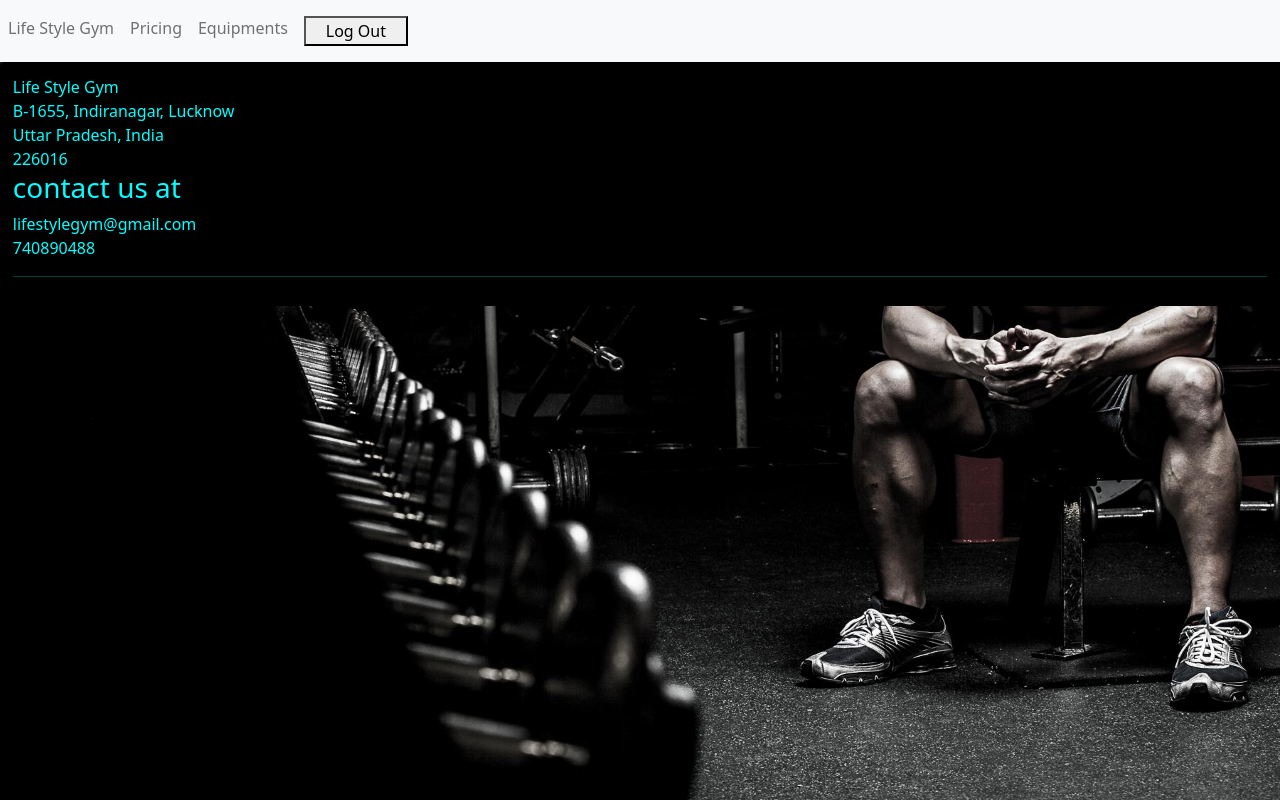
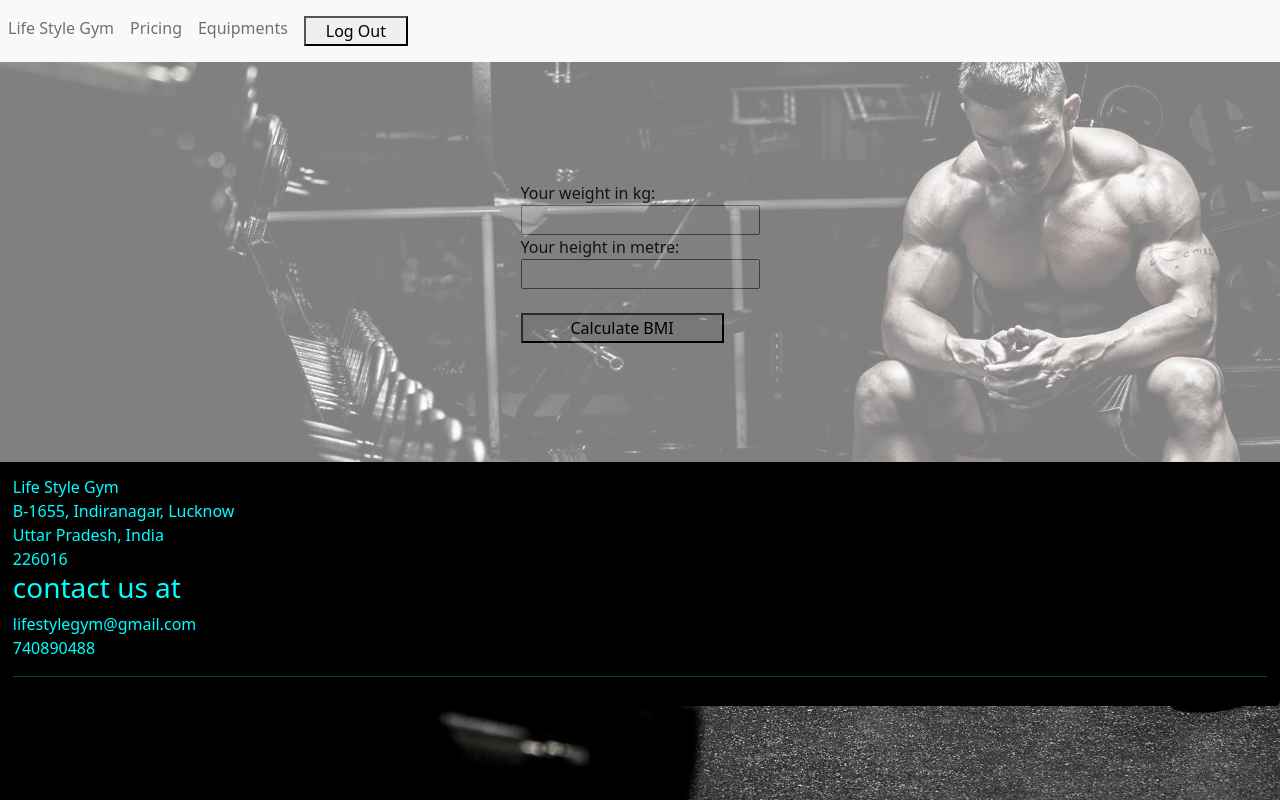
Before and after one commit to hozaifa56/Lifestyle-Gym, a plain HTML site: page loggedin.html in a window 1280 px wide. Drawn offline with nearby package versions, Linux system fonts and the light colour scheme.

Commit message:
final commit 3

```diff
--- a/loggedin.html
+++ b/loggedin.html
@@ -6,6 +6,16 @@
     <meta name="viewport" content="width=device-width, initial-scale=1.0">
     <link rel="stylesheet" href="https://cdn.jsdelivr.net/npm/bootstrap@5.1.1/dist/css/bootstrap.min.css">
     <link rel="stylesheet" href="style.css">
+    <script>
+
+            var w = document.getElementById("weight").value;
+            var h = document.getElementById("height").value;
+        function calculate(w,h){
+
+            window.alert("Your BMI is:"+w);
+        }
+
+    </script>
     <title>Lifestyle Gym</title>
 </head>
 <body class="logbg">
@@ -30,6 +40,13 @@
         </div>
       </nav>
     <div class="loggedin">
+        <form action="" method="get">
+            <label for="weight">Your weight in kg:</label><br>
+            <input type="float" id="weight" name="weight"><br>
+            <label for="height">Your height in metre:</label><br>
+            <input type="float" id="height" name="height"><br><br>
+            <button type="submit" class="calculate" onClick="calculate()">Calculate BMI</button>
+        </form>
 
     </div>
     <footer>
--- a/style.css
+++ b/style.css
@@ -60,5 +60,13 @@ ol{
   background-size: 100% 100%;
 }
 .loggedin{
-
+  background-color: white;
+  opacity: 0.5;
+  height: 50vh;
+  display: grid;
+  align-items: center;
+  justify-content: center;
 }
+.calculate{
+  width: 25.4vb;
+}
```
